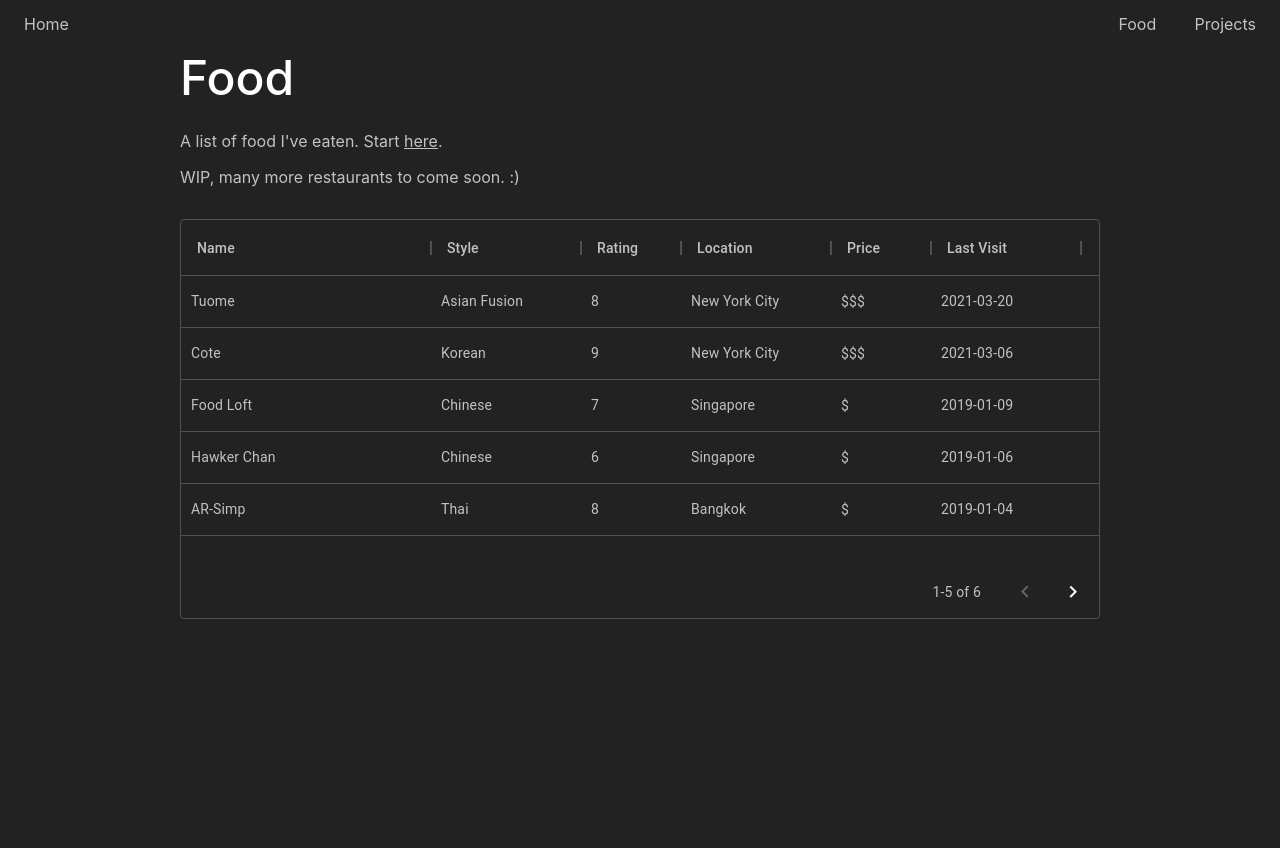
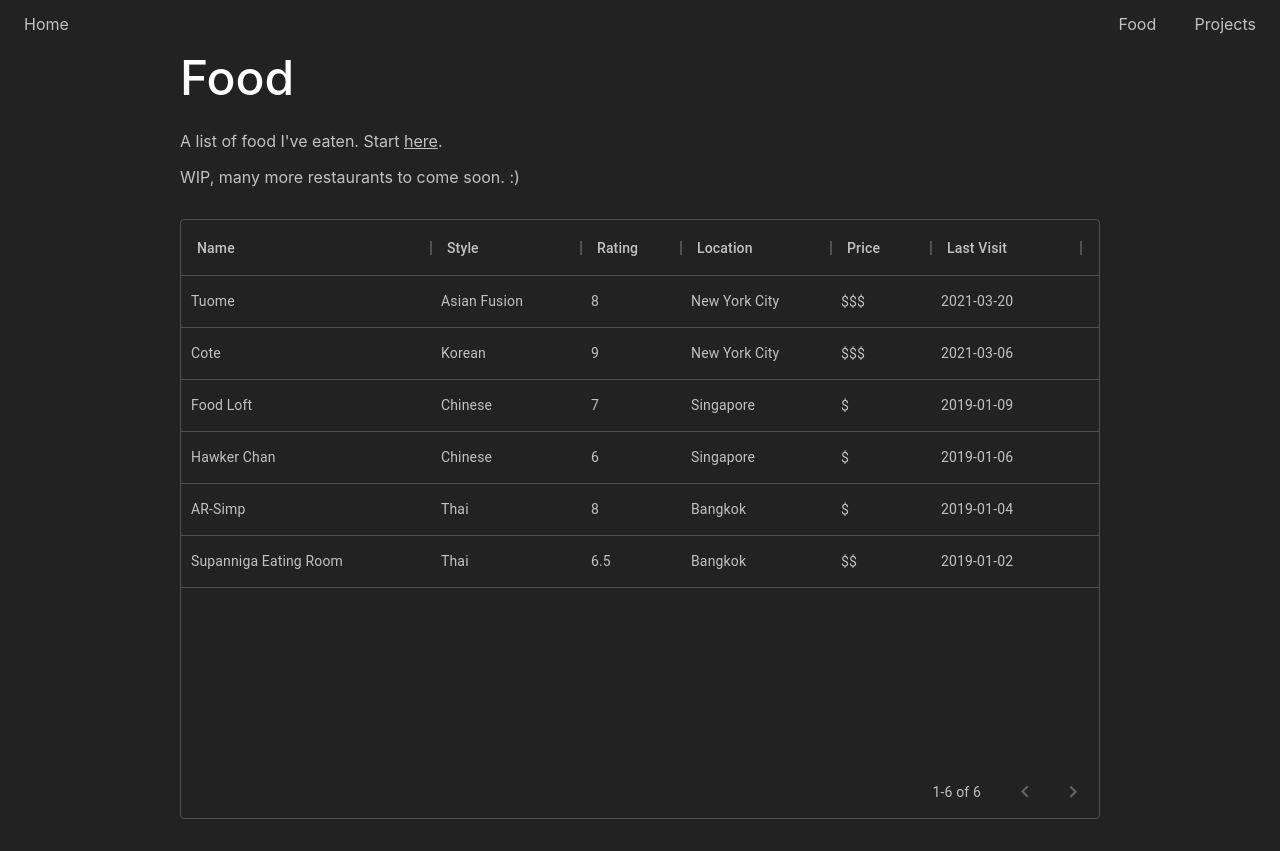
Before and after one commit to jyu/jyu.github.io, a React (Create React App) app: page /food in a window 1280 px wide. Built offline with nearby package versions, Linux system fonts and the light colour scheme.

Commit message:
Increase table size

```diff
--- a/src/routes/Food/index.jsx
+++ b/src/routes/Food/index.jsx
@@ -105,7 +105,7 @@ function Food(props) {
             <DataGrid
               rows={rows}
               columns={columns}
-              pageSize={5}
+              pageSize={10}
               className={classes.table}
               disableSelectionOnClick
               disableColumnMenu
--- a/src/routes/Food/styles.js
+++ b/src/routes/Food/styles.js
@@ -31,9 +31,10 @@ const styles = (theme) => ({
     cursor: "pointer",
   },
   grid: {
-    height: 400,
+    height: 600,
     width: 920,
     margin: "auto",
+    paddingBottom: '2rem',
   },
 });
 
```
